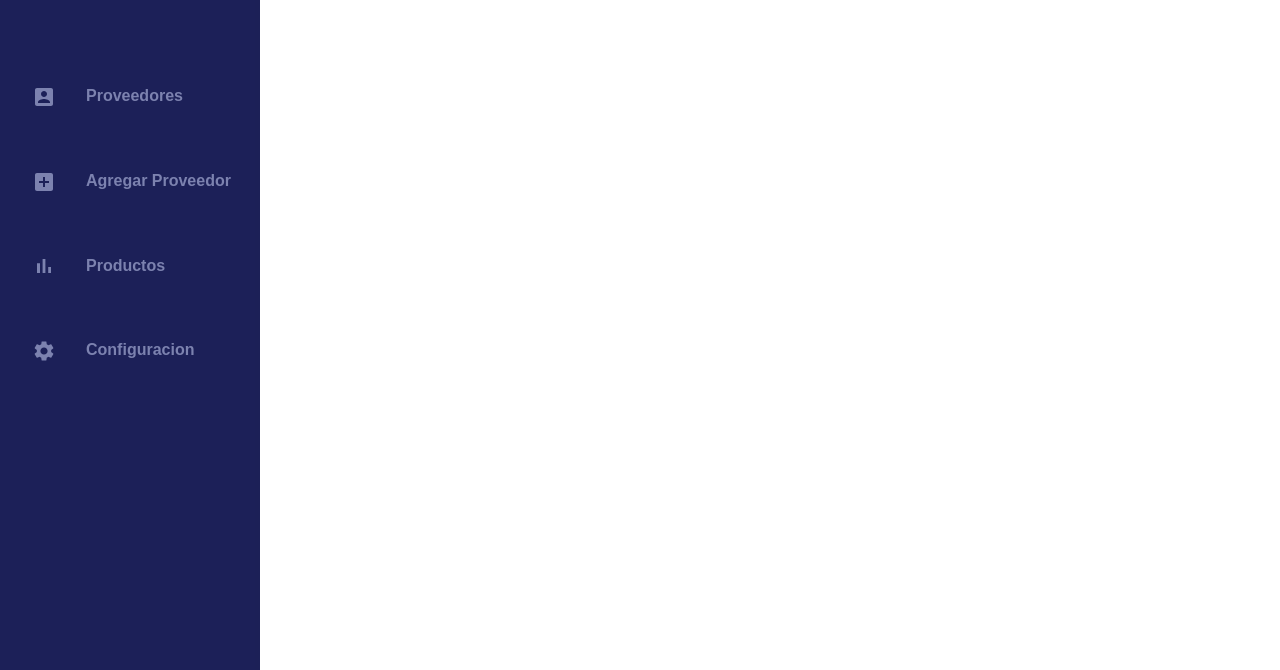
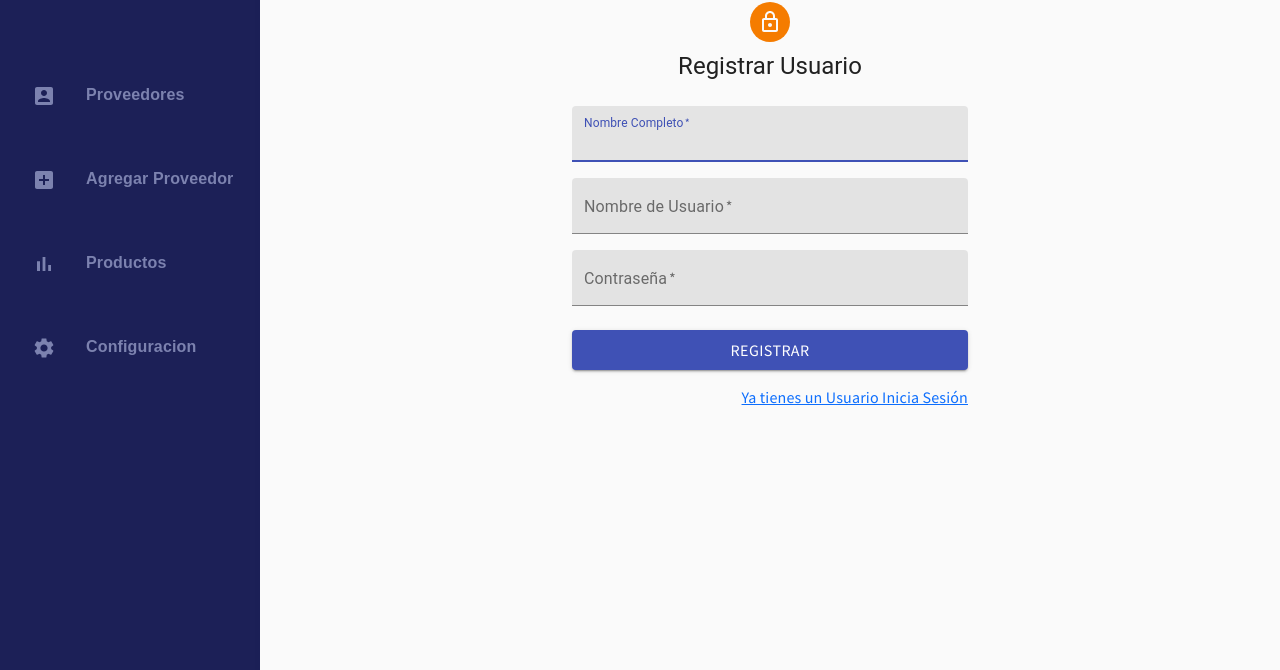
Before and after one commit to jesusach92/front, a React app: page /Register in a window 1280 px wide. Shown: the part 130-800 px from the top of the page. Built offline with nearby package versions, Linux system fonts and the light colour scheme.

Commit message:
Avance Usuarios

```diff
--- a/src/components/Main/Login.jsx
+++ b/src/components/Main/Login.jsx
@@ -1,12 +1,103 @@
 import React from 'react'
 import NavBar from './NavBar'
+import Avatar from '@material-ui/core/Avatar';
+import Button from '@material-ui/core/Button';
+import CssBaseline from '@material-ui/core/CssBaseline';
+import TextField from '@material-ui/core/TextField';
+import FormControlLabel from '@material-ui/core/FormControlLabel';
+import Checkbox from '@material-ui/core/Checkbox';
+import LockOutlinedIcon from '@material-ui/icons/LockOutlined';
+import Typography from '@material-ui/core/Typography';
+import { makeStyles } from '@material-ui/core/styles';
+import Container from '@material-ui/core/Container';
+import { Grid } from '@material-ui/core';
+import { Link } from 'react-router-dom';
+
+const useStyles = makeStyles((theme) => ({
+  paper: {
+    marginTop: theme.spacing(8),
+    display: 'flex',
+    flexDirection: 'column',
+    alignItems: 'center',
+  },
+  avatar: {
+    margin: theme.spacing(1),
+    backgroundColor: theme.palette.warning.dark,
+    display: 'flex',
+    alignItems: 'center'
+  },
+  form: {
+    width: '100%', // Fix IE 11 issue.
+    marginTop: theme.spacing(1),
+  },
+  submit: {
+    margin: theme.spacing(3, 0, 2),
+  },
+}));
+
+
 
 const Login = ({brand}) => {
+  const classes = useStyles();
   return (
+
     <div className="container-side p-0">
-         <NavBar brand={brand}></NavBar>
+         <NavBar brand={brand}/>
+         <div className="container-sm">
+<Container component="main" maxWidth="xs">
+      <CssBaseline />
+      <div className={classes.paper}>
+        <Avatar className={classes.avatar}>
+          <LockOutlinedIcon />
+        </Avatar>
+        <Typography component="h1" variant="h5">
+          Iniciar Sesión
+        </Typography>
+        <form className={classes.form} noValidate>
+          <TextField
+            variant="filled"
+            margin="normal"
+            required
+            fullWidth
+            id="email"
+            label="Usuario"
+            name="usuario"
+            autoComplete="user"
+            autoFocus
+          />
+          <TextField
+            variant="filled"
+            margin="normal"
+            required
+            fullWidth
+            name="password"
+            label="Contraseña"
+            type="password"
+            id="password"
+            autoComplete="current-password"
+          />
+          <FormControlLabel
+            control={<Checkbox value="remember" color="primary" />}
+            label="Recuerdame"
+          />
+          <Button
+            fullWidth
+            variant="contained"
+            color="primary"
+            className={classes.submit}
+          >
+            Iniciar Sesión
+          </Button>
+          <Grid item xs>
+              <Link to="/Register" variant="body2">
+                Registrarse
+              </Link>
+            </Grid>
+        </form>
+      </div>
+    </Container>
+         </div>
     </div>
-
   )
 }
 
--- a/src/components/Main/ModalContact.jsx
+++ b/src/components/Main/ModalContact.jsx
@@ -72,4 +72,5 @@ const ModalContact = ({ show, handleClose, idAdress }) => {
     </Modal>
   );
 };
+
 export default ModalContact;
--- /dev/null
+++ b/src/components/Main/Register.jsx
@@ -0,0 +1,208 @@
+import Avatar from "@material-ui/core/Avatar";
+import Button from "@material-ui/core/Button";
+import CssBaseline from "@material-ui/core/CssBaseline";
+import TextField from "@material-ui/core/TextField";
+import { Link } from "react-router-dom";
+import Grid from "@material-ui/core/Grid";
+import LockOutlinedIcon from "@material-ui/icons/LockOutlined";
+import Typography from "@material-ui/core/Typography";
+import { makeStyles } from "@material-ui/core/styles";
+import Container from "@material-ui/core/Container";
+import NavBar from "./NavBar";
+import { useState } from "react";
+import axios from "axios";
+import { AUS } from "../const/Const";
+
+const useStyles = makeStyles((theme) => ({
+  paper: {
+    marginTop: theme.spacing(8),
+    display: "flex",
+    flexDirection: "column",
+    alignItems: "center",
+  },
+  avatar: {
+    margin: theme.spacing(1),
+    backgroundColor: theme.palette.warning.dark,
+  },
+  form: {
+    width: "100%", // Fix IE 11 issue.
+    marginTop: theme.spacing(3),
+  },
+  submit: {
+    margin: theme.spacing(3, 0, 2),
+  },
+}));
+
+const initialValues = {
+  nameUser: "",
+  passwordUser: "",
+  namePerson: "",
+};
+
+const initialError = {
+  flag: false,
+  message: "Error",
+};
+const Register = ({ brand }) => {
+  const [errorPass, setErrorPass] = useState(initialError);
+  const [errorUser, setErrorUser] = useState(initialError);
+  const [data, setData] = useState(initialValues);
+  const classes = useStyles();
+
+
+  const handlePass = (e) => {
+    const { name, value } = e.target;
+    for (let i = 0; i < value.length; i++) {
+      let letra = value[i];
+      if (letra === " ") {
+        setErrorPass({
+          flag: true,
+          message: "La contraseña no puede contener espacios",
+        });
+
+        return;
+      }
+    }
+    if (value.length < 6) {
+      setErrorPass({
+        flag: true,
+        message: "La contraseña debe ser minimo 6 caracteres",
+      });
+      setData({ ...data, [name]: value });
+    } else {
+      setErrorPass(false);
+      setData({ ...data, [name]: value });
+    }
+  };
+
+  const handleUser = (e) => {
+    const { name, value } = e.target;
+    for (let i = 0; i < value.length; i++) {
+      let letra = value[i];
+      if (letra === " ") {
+        setErrorUser({
+          flag: true,
+          message: "El nombre de Usuario no puede contener espacios",
+        });
+
+        return;
+      }
+    }
+    if (value.length < 8) {
+      setErrorUser({
+        flag: true,
+        message: "El Nombre de Usuario debe ser minimo 8 caracteres",
+      });
+      setData({ ...data, [name]: value });
+    } else {
+      setErrorUser(false);
+      setData({ ...data, [name]: value });
+    }
+  };
+  const sendData = async () => {
+    if (
+      data.nameUser !== "" &&
+      data.passwordUser !== "" &&
+      data.namePerson !== ""
+    ) {
+      const result = await axios.post(AUS, data);
+
+      if (result.data.value === 2) {
+        alert("El Nombre de Usuario ya esta registrado");
+      }
+      else if(result.data.value===1){
+        alert("Usuario Registrado con Exito")
+        setData(initialValues)
+      }
+    } else {
+      alert("Todos los campos deben estar llenos");
+    }
+  };
+
+  return (
+    <div className="container-side p-0">
+      <NavBar brand={brand} />
+      <Container component="main" maxWidth="xs">
+        <CssBaseline />
+        <div className={classes.paper}>
+          <Avatar className={classes.avatar}>
+            <LockOutlinedIcon />
+          </Avatar>
+          <Typography component="h1" variant="h5">
+            Registrar Usuario
+          </Typography>
+          <form className={classes.form} noValidate>
+            <Grid container spacing={2}>
+              <Grid item xs={12}>
+                <TextField
+                  autoComplete="fname"
+                  name="namePerson"
+                  variant="filled"
+                  required
+                  fullWidth
+                  id="namePerson"
+                  label="Nombre Completo"
+                  value={data.namePerson}
+                  autoFocus
+                  onChange={(e) => {
+                    setData({ ...data, namePerson: e.target.value });
+                  }}
+                />
+              </Grid>
+              <Grid item xs={12}>
+                <TextField
+                  error={errorUser.flag}
+                  variant="filled"
+                  required
+                  fullWidth
+                  id="nameUser"
+                  label="Nombre de Usuario"
+                  name="nameUser"
+                  value={data.nameUser}
+                  helperText={errorUser.flag ? errorUser.message : ""}
+                  onChange={(e) => {
+                    handleUser(e);
+                  }}
+                />
+              </Grid>
+              <Grid item xs={12}>
+                <TextField
+                  error={errorPass.flag}
+                  variant="filled"
+                  required
+                  fullWidth
+                  name="passwordUser"
+                  label="Contraseña"
+                  type="password"
+                  id="password"
+                  value={data.passwordUser}
+                  autoComplete="current-password"
+                  helperText={errorPass.flag ? errorPass.message : ""}
+                  onChange={(e) => handlePass(e)}
+                />
+              </Grid>
+            </Grid>
+            <Button
+              fullWidth
+              variant="contained"
+              color="primary"
+              className={classes.submit}
+              onClick={sendData}
+            >
+              Registrar
+            </Button>
+            <Grid container justifyContent="flex-end">
+              <Grid item>
+                <Link to="/login" variant="body2">
+                  Ya tienes un Usuario Inicia Sesión
+                </Link>
+              </Grid>
+            </Grid>
+          </form>
+        </div>
+      </Container>
+    </div>
+  );
+};
+
+export default Register;
--- a/src/components/Main/SearchSupplie.jsx
+++ b/src/components/Main/SearchSupplie.jsx
@@ -3,10 +3,9 @@ import NavBar from "./NavBar";
 import { useState, useEffect } from "react";
 import { Link } from "react-router-dom";
 import axios from "axios";
+import { SBF } from "../const/Const";
 
 const SearchSupplie = (props) => {
-  const URI = "http://localhost:3001/proveedores";
-
   const filtrar = (props) => {
     let resultSearching = tabSupplies.filter((element) => {
       if (
@@ -44,7 +43,7 @@ const SearchSupplie = (props) => {
   }, []);
 
   const getSupplies = async () => {
-    const result = await axios.get(URI);
+    const result = await axios.get(SBF);
     setSupplies(result.data);
     setTabSupplies(result.data);
   };
--- a/src/components/Main/SideBar.jsx
+++ b/src/components/Main/SideBar.jsx
@@ -17,20 +17,20 @@ const SideBar = () => {
           </Link>
         </li>
         <li className="links">
-          <Link to="/Proveedores"><AccountBoxIcon/>Proveedores</Link>
+          <Link to="/Proveedores"><AccountBoxIcon className="icon_my"/>Proveedores</Link>
         </li>
         <li className="links">
 
-          <Link to="/Agregar/Proveedor"><AddBoxIcon/>
+          <Link to="/Agregar/Proveedor"><AddBoxIcon className="icon_my"/>
             Agregar Proveedor
           </Link>
         </li>
         <li className="links">
-          <Link to="/Productos"><BarChartIcon/>Productos</Link>
+          <Link to="/Productos"><BarChartIcon className="icon_my"/>Productos</Link>
         </li>
         <li className="links">
 
-          <Link to="/Configuracion"><SettingsIcon/>Configuracion</Link>
+          <Link to="/Configuracion"><SettingsIcon className="icon_my"/>Configuracion</Link>
         </li>
       </ul>
       </div>
--- a/src/components/const/Const.jsx
+++ b/src/components/const/Const.jsx
@@ -1,4 +1,4 @@
-const DIR = "http://localhost:3001";
+const DIR = "http://192.168.1.79:3001";
 export const BST = `${DIR}/Negocios`;
 export const SCT = `${DIR}/Clasificacion`;
 export const ADP = `${DIR}/agregar/producto`;
@@ -29,3 +29,4 @@ export const UTH = `${DIR}/Actualizar/Tecnologia`;
 export const UCS = `${DIR}/Actualizar/Clasificacion`;
 export const UAT= `${DIR}/Actualizar/TipoDomicilio`;
 export const UCA= `${DIR}/Actualizar/Contacto`
+export const AUS= `${DIR}/Registrar/usuario`
--- a/src/index.css
+++ b/src/index.css
@@ -31,9 +31,10 @@
   justify-content: flex-start;
   align-items: center;
 }
-svg{
+.icon_my{
   margin-right: 30px;
 }
+
 .links , .links  a {
   text-decoration: none;
   font-family: sans-serif;
--- a/src/index.js
+++ b/src/index.js
@@ -11,8 +11,8 @@ import Config from "./components/Settings/Config";
 import ShowAdressSupplie from "./components/Main/ShowAdressSupple";
 import ShowSupplieProduct from "./components/Main/ShowSupplieProduct";
 import ShowProductsSupplie from "./components/Main/ShowProductsSupplie";
-import Home from "./components/Main/Home";
 import Login from "./components/Main/Login";
+import Register from "./components/Main/Register";
 
 const App = () => {
   return (
@@ -52,9 +52,10 @@ const App = () => {
               <ShowProductsSupplie brand="Productos que tiene un Proveedor" />
             }
           />
-          <Route path={"/Inicio"} element={<SearchSupplie brand={"Inicio"} />} />
-          <Route path={"/"} element={<SearchSupplie brand={"Inicio"} />} />
-          <Route path={"/login"} element={<Login brand={"Login"}/>}/>
+          <Route path={"/Inicio"} element={<Login brand={"Inicio"} />} />
+          <Route path={"/"} element={<Login brand={"Inicio"} />} />
+          <Route path={"/login"} element={<Login brand={"Iniciar Sesión"}/>}/>
+          <Route path={"/Register"} element={<Register brand={"Registrar Usuario"}/>}/>
         </Routes>
       </div>
     </Router>
```
Also changed, not shown: src/components/Main/ShowAdressSupple.jsx (+6 -3 lines).
